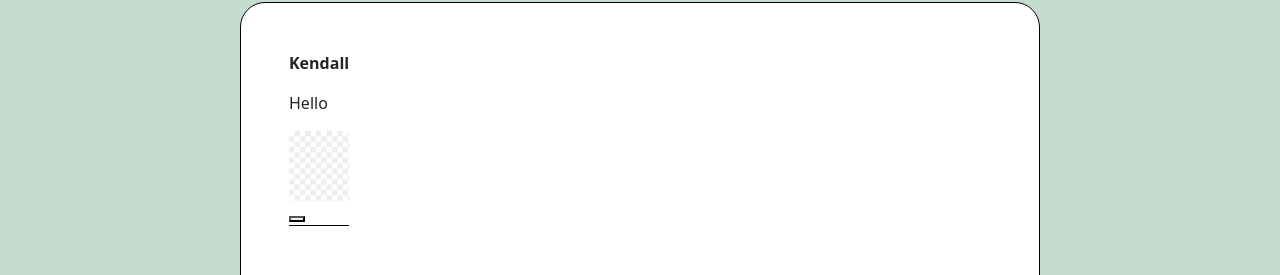
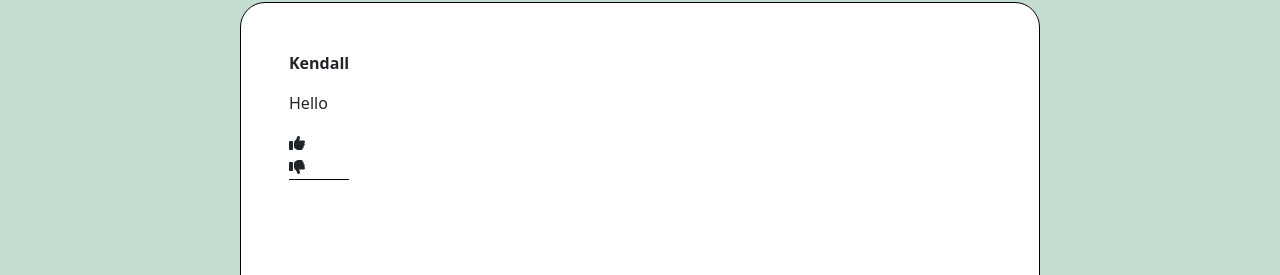
Before and after one commit to kenmyvn/SocialFeed, a React (Create React App) app: page / in a window 1280 px wide. Shown: the part 340-615 px from the top of the page. Built offline with nearby package versions, Linux system fonts and the light colour scheme.

Commit message:
working on buttons

```diff
--- a/package.json
+++ b/package.json
@@ -5,6 +5,9 @@
   "dependencies": {
     "@emotion/react": "^11.9.3",
     "@emotion/styled": "^11.9.3",
+    "@fortawesome/fontawesome-svg-core": "^6.1.1",
+    "@fortawesome/free-solid-svg-icons": "^6.1.1",
+    "@fortawesome/react-fontawesome": "^0.1.18",
     "@mui/material": "^5.8.5",
     "@testing-library/jest-dom": "^5.16.4",
     "@testing-library/react": "^13.3.0",
--- a/src/Components/Post/CustomButton.css
+++ b/src/Components/Post/CustomButton.css
@@ -1,8 +1,6 @@
 
 .button {
-    background-image: url(./buttonimg.png);
-    height: 70px;
-    align-self: auto;
+    align-self: right;
 }
 
 .active{
--- a/src/Components/Post/CustomButton.jsx
+++ b/src/Components/Post/CustomButton.jsx
@@ -1,5 +1,7 @@
 import React, { useState } from 'react';
 import "./CustomButton.css"
+import { FontAwesomeIcon } from '@fortawesome/react-fontawesome'
+import { faThumbsDown, faThumbsUp } from '@fortawesome/free-solid-svg-icons'
 
 
 const CustomButton = (props) => {
@@ -11,7 +13,11 @@ const CustomButton = (props) => {
 
     return (
         <div>
-            <button className='inactive' onClick={handleClick}>{props.message}</button>
+            {/* <button className='inactive' onClick={handleClick}>{props.message}</button> */}
+            {props.type == 'up'
+            ? <FontAwesomeIcon icon={faThumbsUp} />
+            : <FontAwesomeIcon icon={faThumbsDown} />
+            }
         </div>
      );
 }
--- a/src/Components/Post/Post.css
+++ b/src/Components/Post/Post.css
@@ -9,7 +9,7 @@
 }
 
 
-.button {
+/* .button {
 
 
-}
+} */
--- a/src/Components/Post/Post.jsx
+++ b/src/Components/Post/Post.jsx
@@ -1,20 +1,21 @@
-import './Post.css'
-import CustomButton from './CustomButton';
+import "./Post.css";
+import CustomButton from "./CustomButton";
 
 const Post = (props) => {
   return (
-        <div className='post'>
-            <div className='name'>
+    <div className="post">
+      <div className="name">
         <p>{props.name}</p>
       </div>
-            <div className='body'>
+      <div className="body">
         <p>{props.body}</p>
-            <div className='button'>
+        <div className="button">
+          <CustomButton type="up"/>
+          <CustomButton type="down"/>
         </div>
       </div>
-            <CustomButton />
     </div>
   );
-}
+};
 
 export default Post;
--- a/src/index.js
+++ b/src/index.js
@@ -3,5 +3,6 @@ import ReactDOM from 'react-dom/client';
 import App from './App.js';
 import 'bootstrap/dist/css/bootstrap.min.css';
 
+
 const root = ReactDOM.createRoot(document.getElementById('root'));
 root.render(<App />);
```
Also changed, not shown: 1 other file (tests, documents, lock files or other folders). Lines whose indentation alone changed are shown as unchanged.
